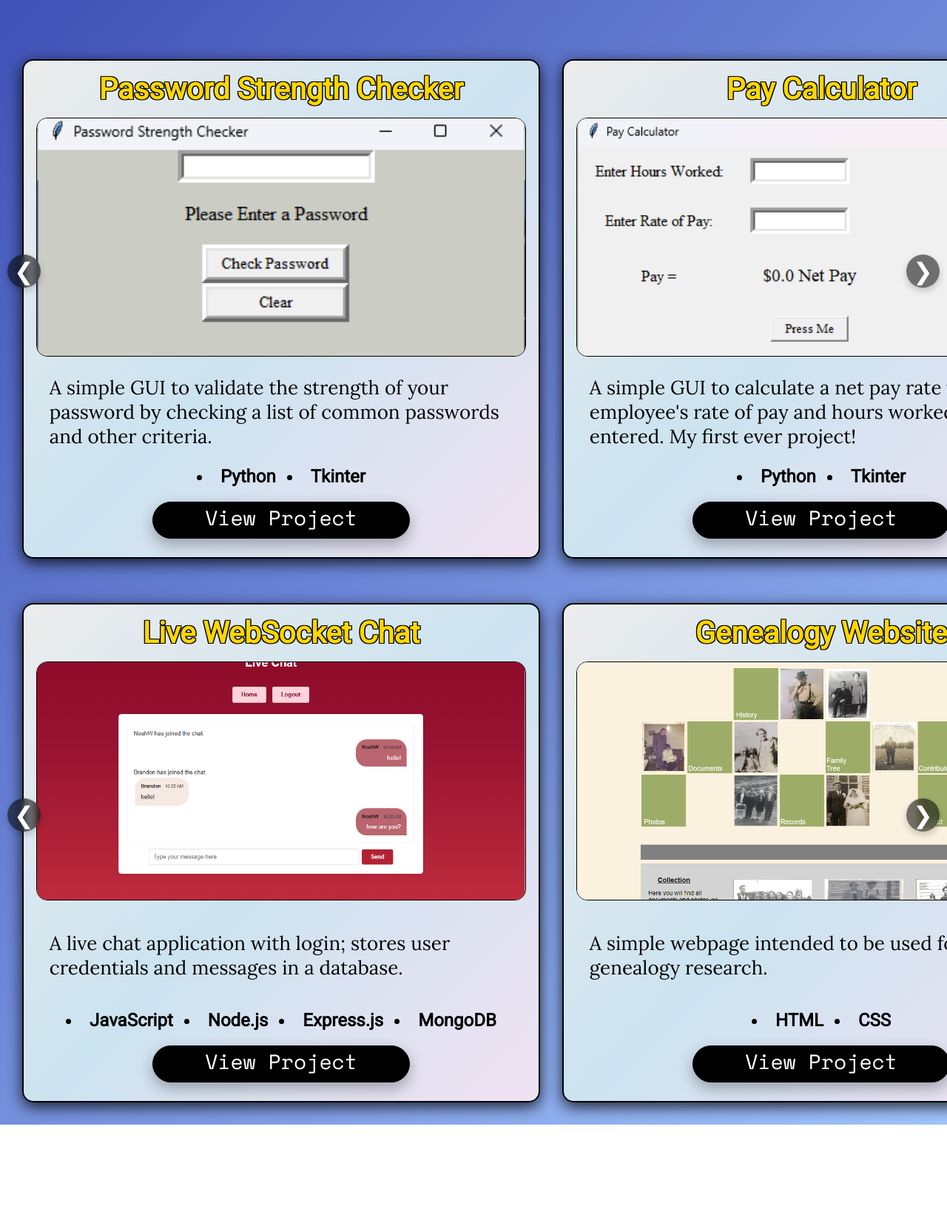
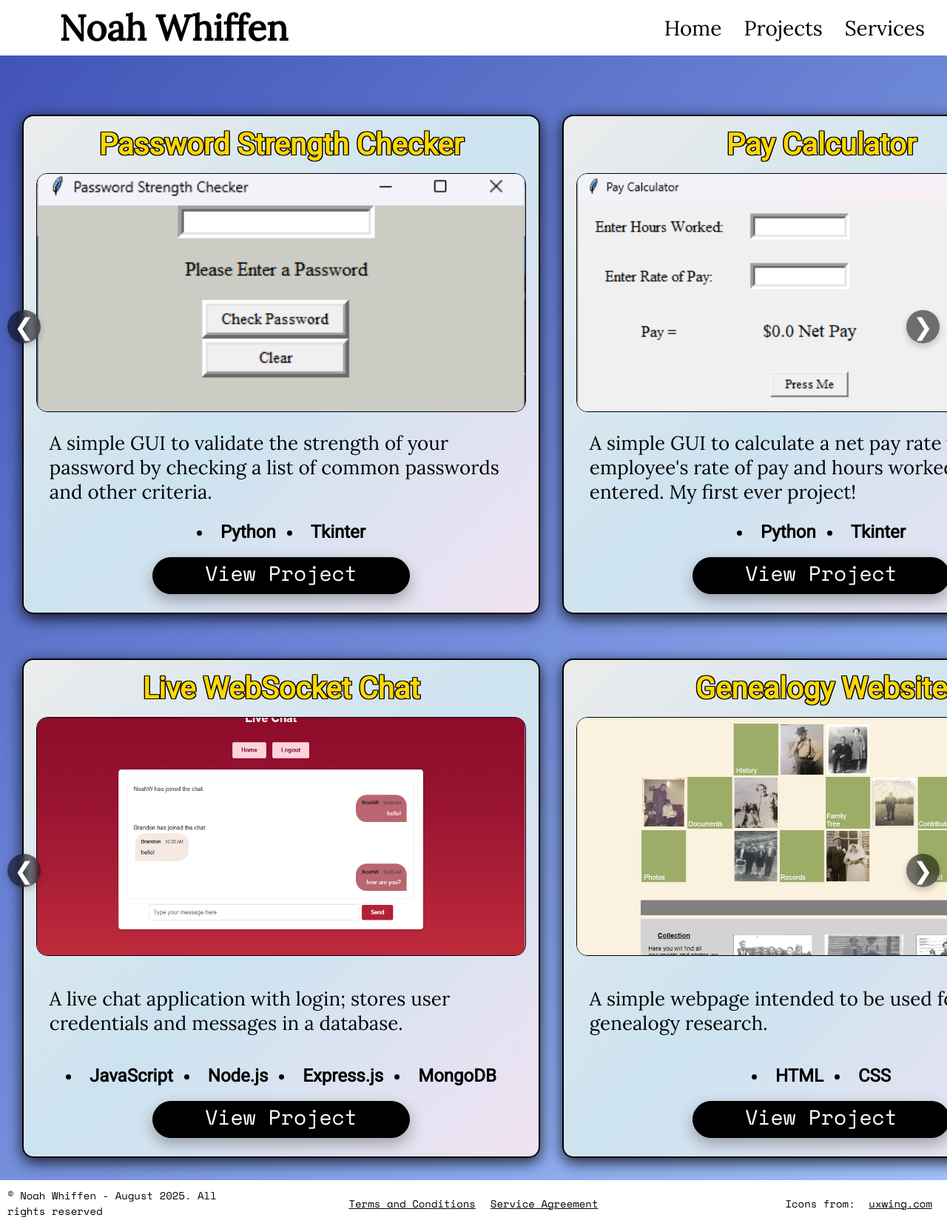
Before and after one commit to AceOfSpades98/Updated-Portfolio, a React (Vite) app: page /projects in a window 1280 px wide. Shown: the whole page at 74% size. Before the commit the page ends 1520 px from the top, so only its background shows below. Built offline with nearby package versions, Linux system fonts and the light colour scheme.

Commit message:
footer and header refactored for react (#3)

```diff
--- a/src/App.tsx
+++ b/src/App.tsx
@@ -1,14 +1,18 @@
 import { BrowserRouter as Router, Routes, Route } from "react-router-dom";
 import Home from "./Home";
-import Projects from "./components/Projects.tsx";
+import Projects from "./components/Projects";
+import Header from "./components/Header";
+import Footer from "./components/Footer";
 
 export default function App() {
   return (
     <Router>
+      <Header />
       <Routes>
         <Route path="/" element={<Home />} />
         <Route path="/projects" element={<Projects />} />
       </Routes>
+      <Footer />
     </Router>
   );
 }
--- /dev/null
+++ b/src/components/Footer.tsx
@@ -0,0 +1,25 @@
+export default function Footer() {
+  return (
+    <footer>
+      <p className="left-footer">
+        &copy; Noah Whiffen - August 2025. All rights reserved
+      </p>
+
+      <div className="center-footer">
+        <a href="#" target="_blank" rel="noreferrer">
+          Terms and Conditions
+        </a>
+        <a href="#" target="_blank" rel="noreferrer">
+          Service Agreement
+        </a>
+      </div>
+
+      <p className="right-footer">
+        Icons from:{" "}
+        <a href="https://uxwing.com/" target="_blank" rel="noreferrer">
+          uxwing.com
+        </a>
+      </p>
+    </footer>
+  );
+}
--- /dev/null
+++ b/src/components/Header.tsx
@@ -0,0 +1,21 @@
+import { Link } from "react-router-dom";
+
+export default function Header() {
+  return (
+    <header className="main-header">
+      <h1 className="site-title">Noah Whiffen</h1>
+
+      <nav>
+        <Link to="/" className="nav-links">
+          Home
+        </Link>
+        <Link to="/projects" className="nav-links">
+          Projects
+        </Link>
+        <Link to="/services" className="nav-links">
+          Services
+        </Link>
+      </nav>
+    </header>
+  );
+}
```
